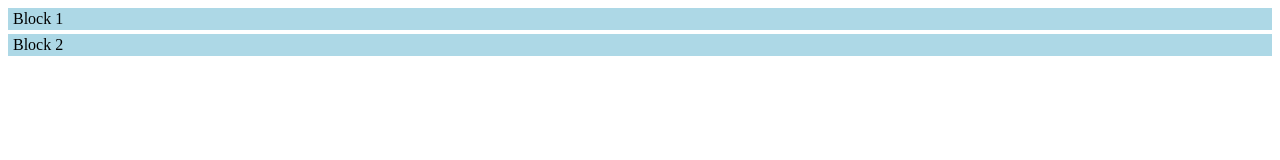
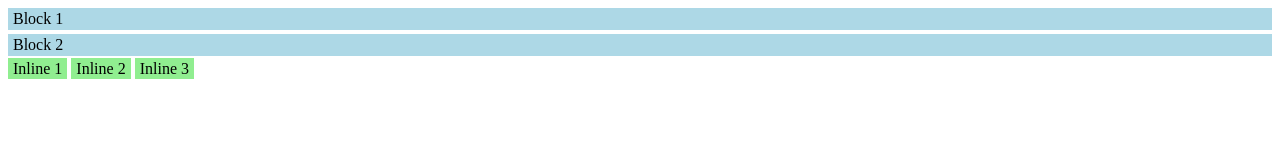
Before and after one commit to shakshampachauri-svg/WDW-0901, a plain HTML site: page WEB D - Assignment Files/Assignment 3.html in a window 1280 px wide. Drawn offline with Linux system fonts and the light colour scheme.

Commit message:
Use Of Block and Inlet elements done

```diff
--- a/WEB D - Assignment Files/Assignment 3.html
+++ b/WEB D - Assignment Files/Assignment 3.html
@@ -8,5 +8,8 @@
 <body>
     <div style="background-color: #add8e6; padding: 2px 5px; margin-bottom:4px;">Block 1</div>
     <div style="background-color: #add8e6; padding: 2px 5px; margin-bottom:4px;">Block 2</div>
+    <span style="background-color: #90ee90; padding: 2px 5px;">Inline 1</span>
+    <span style="background-color: #90ee90; padding: 2px 5px;">Inline 2</span>
+    <span style="background-color: #90ee90; padding: 2px 5px;">Inline 3</span>
 </body>
 </html>
```
